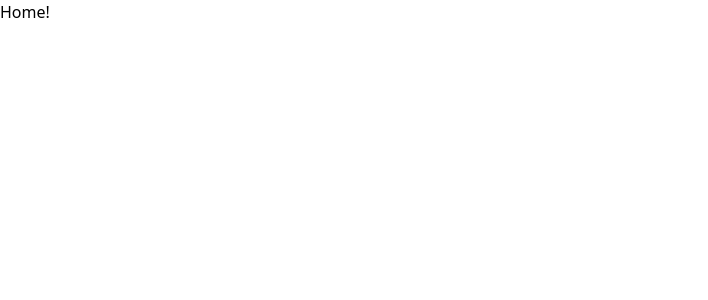
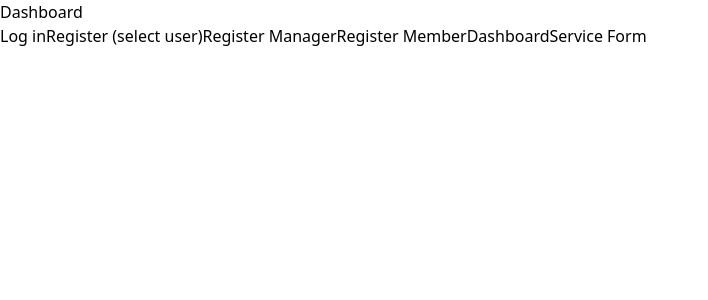
Before and after one commit to ethan-fraser/cosc349-assignment1, a React (Create React App) app in the folder webserver/: page / in a window 1280 px wide. Shown: the top 300 px of the page, without its empty margins (0-708 px from the left). Built offline with nearby package versions, Linux system fonts and the light colour scheme.

Commit message:
Make all pages accessible from Home

```diff
--- a/webserver/src/pages/Home.js
+++ b/webserver/src/pages/Home.js
@@ -1,8 +1,17 @@
 import React from 'react';
+import { Link } from 'react-router-dom';
 
 function Home() {
     return (
-        <h1>Home!</h1>
+        <>
+            <h1>Dashboard</h1>
+            <Link to="/login">Log in</Link>
+            <Link to="/registerselect">Register (select user)</Link>
+            <Link to="/registermanager">Register Manager</Link>
+            <Link to="/registermember">Register Member</Link>
+            <Link to="/dashboard">Dashboard</Link>
+            <Link to="/serviceform">Service Form</Link>
+        < />
     );
 }
 
```
